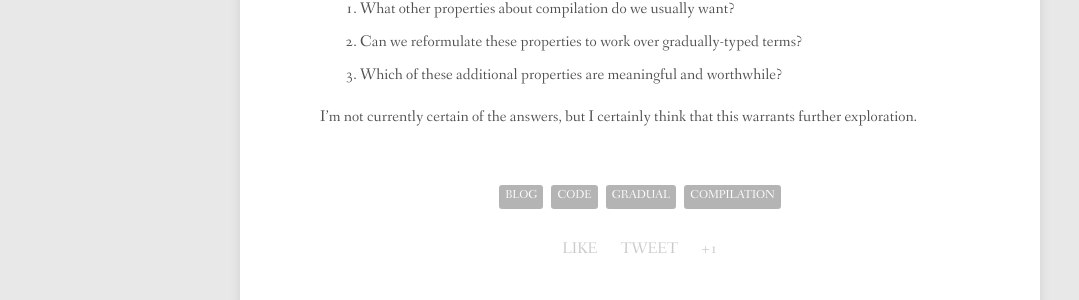
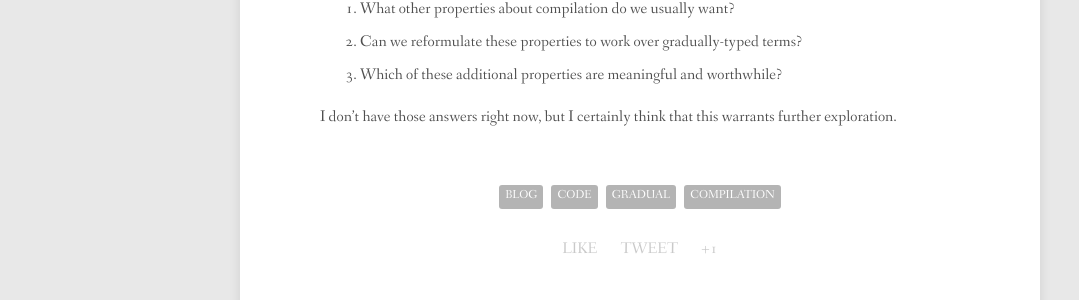
Before and after one commit to cgswords/cgswords.github.io, a Jekyll site: the page built from _posts/2015-04-15-gradual-compilation.md, in a window 1280 px wide and 900 px high, scrolled down 1627 px. Shown: the part 150-450 px from the top of the window, without its empty margins (0-1079 px from the left). Built offline with Jekyll 4.4.1, drawn with Linux system fonts in a browser that asks for light colours; nearby versions of some CDN libraries; some web fonts are replaced; formulas are drawn with MathJax 3; comment, search, counter and statistics services are not loaded.

Commit message:
Checking the tex

```diff
--- a/_posts/2015-04-15-gradual-compilation.md
+++ b/_posts/2015-04-15-gradual-compilation.md
@@ -88,5 +88,5 @@ gradually-typed languages. And this yields a further set of questions:
 2. Can we reformulate these properties to work over gradually-typed terms?
 3. Which of these additional properties are meaningful and worthwhile?
 
-I'm not currently certain of the answers, but I certainly think that this
-warrants further exploration.
+I don't have those answers right now, but I certainly think that this warrants
+further exploration.
```
